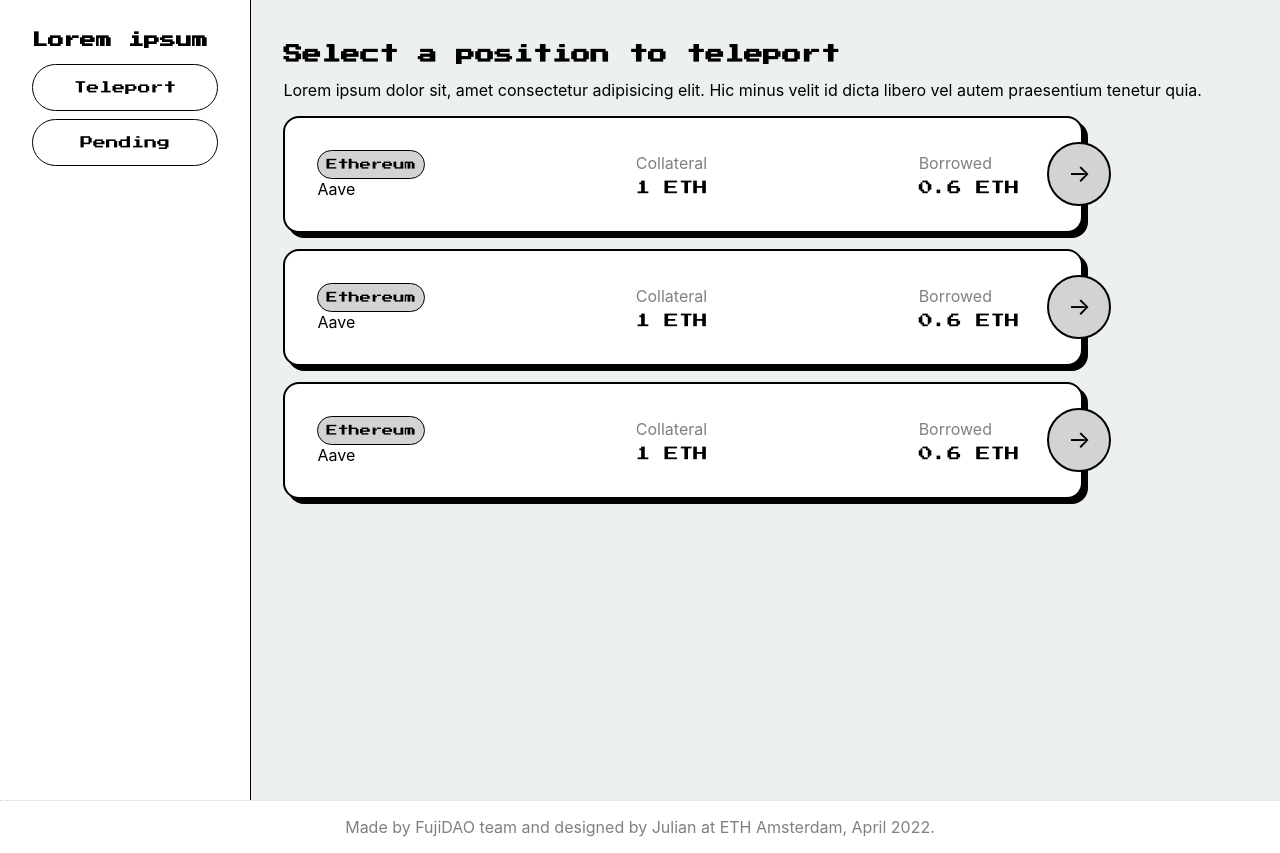
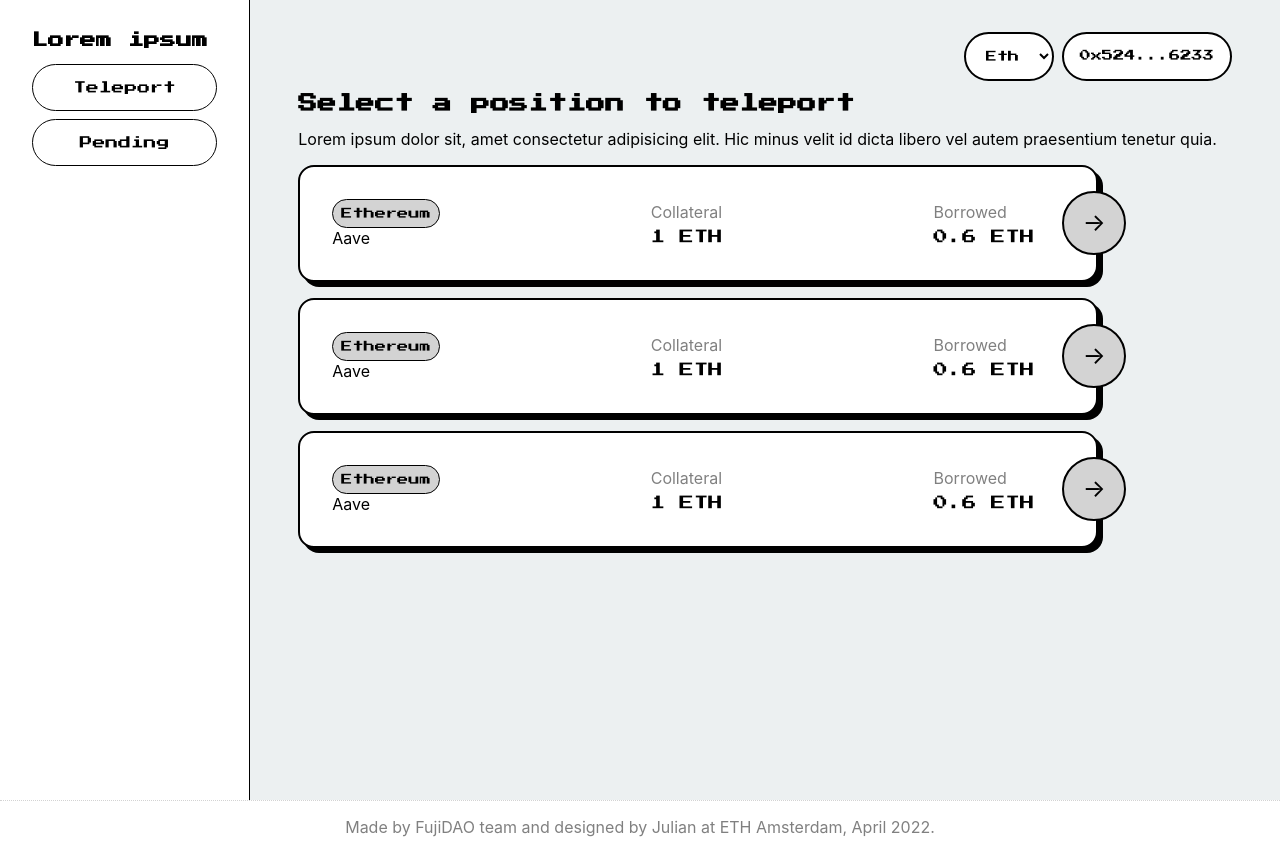
Before and after one commit to Teleportals/frontend, a Next.js app: page /teleport in a window 1280 px wide. Built offline with nearby package versions, Linux system fonts and the light colour scheme.

Commit message:
adjustements

```diff
--- a/components/Layout.module.css
+++ b/components/Layout.module.css
@@ -8,7 +8,7 @@
 .right {
   width: 100%;
   background-color: #ecf0f1;
-  padding: 2rem;
+  padding: 2rem 3rem;
 }
 
 .link {
@@ -28,3 +28,12 @@
   font-weight: bold;
   margin-bottom: 1rem;
 }
+
+.select {
+  padding: 1rem;
+  font-size: 0.7rem;
+  font-family: "Press Start 2P", cursive;
+  border: 2px solid black;
+  border-radius: 5rem;
+  background-color: white;
+}
--- a/components/Layout.tsx
+++ b/components/Layout.tsx
@@ -1,6 +1,6 @@
 import Link from "next/link"
 import Footer from "./Footer"
-import { Flex } from "reflexbox"
+import { Box, Flex } from "reflexbox"
 import styles from "./Layout.module.css"
 
 export default function Layout({ children }) {
@@ -19,7 +19,19 @@ export default function Layout({ children }) {
           </nav>
         </div>
 
-        <main className={styles.right}>{children}</main>
+        <main className={styles.right}>
+          <Flex justifyContent="flex-end">
+            <Box pr="2">
+              <select className={styles.select}>
+                <option value="eth" selected>
+                  Eth
+                </option>
+              </select>
+            </Box>
+            <div className={styles.select}>0x524...6233</div>
+          </Flex>
+          {children}
+        </main>
       </Flex>
 
       <Footer />
```
